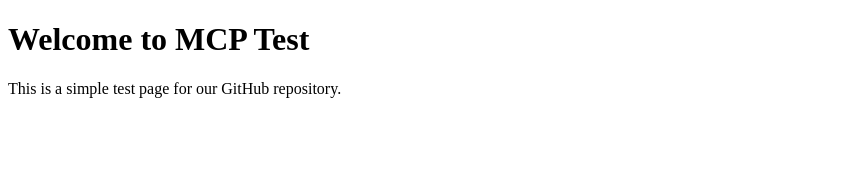
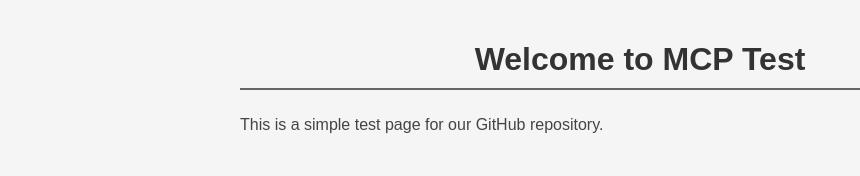
Before and after one commit to jaredbark/mcp-test, a plain HTML site: page index.html in a window 1280 px wide. Shown: the whole page, without its empty margins (0-860 px from the left). Drawn offline with Linux system fonts and the light colour scheme.

Commit message:
Add CSS styling to index.html

```diff
--- a/index.html
+++ b/index.html
@@ -4,6 +4,25 @@
     <meta charset="UTF-8">
     <meta name="viewport" content="width=device-width, initial-scale=1.0">
     <title>MCP Test Page</title>
+    <style>
+        body {
+            font-family: Arial, sans-serif;
+            max-width: 800px;
+            margin: 0 auto;
+            padding: 20px;
+            background-color: #f5f5f5;
+        }
+        h1 {
+            color: #333;
+            text-align: center;
+            border-bottom: 2px solid #666;
+            padding-bottom: 10px;
+        }
+        p {
+            line-height: 1.6;
+            color: #444;
+        }
+    </style>
 </head>
 <body>
     <h1>Welcome to MCP Test</h1>
```
